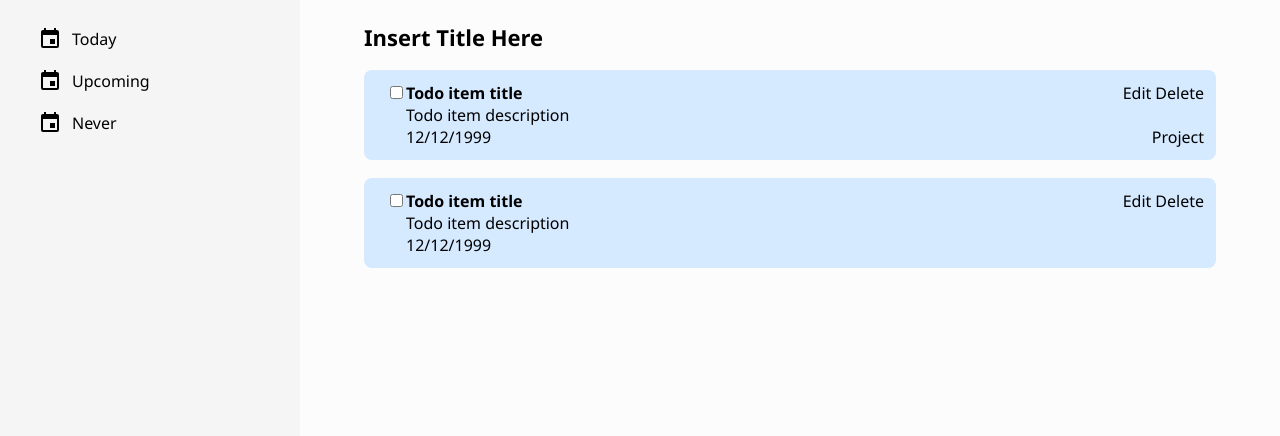
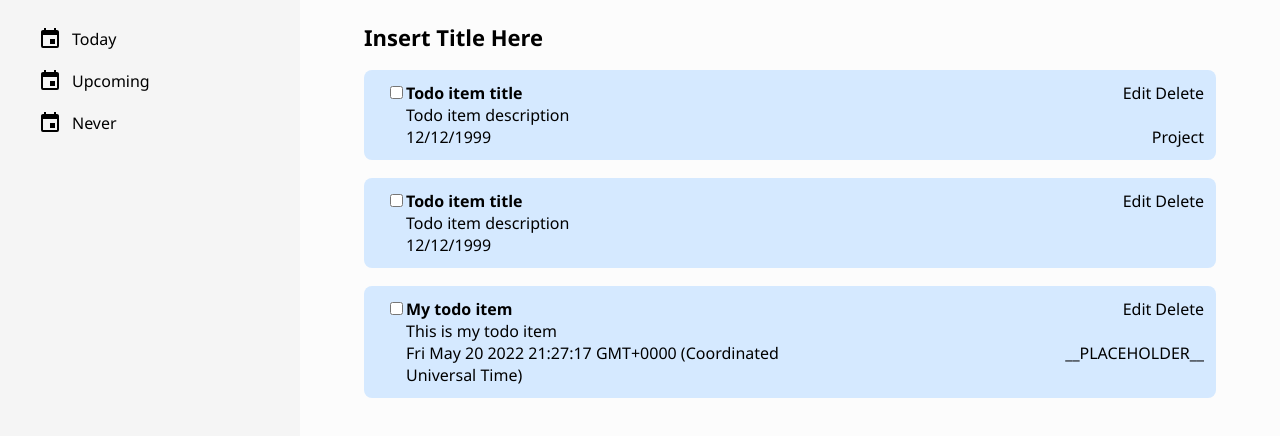
Before and after one commit to Blastose/todo-list, a website built with webpack: page src/index.html in a window 1280 px wide. Shown: the part 66-502 px from the top of the page. Built offline with nearby package versions, Linux system fonts and the light colour scheme.

Commit message:
Add view for todoitem model

```diff
--- a/package.json
+++ b/package.json
@@ -23,5 +23,8 @@
     "webpack": "^5.72.1",
     "webpack-cli": "^4.9.2",
     "webpack-dev-server": "^4.9.0"
+  },
+  "dependencies": {
+    "date-fns": "^2.28.0"
   }
 }
--- a/src/index.html
+++ b/src/index.html
@@ -70,7 +70,7 @@
                   <div class="todo-item-project-title">Project</div>
                   <div class="todo-item-actions">
                     <div class="todo-item-edit">Edit</div>
-                    <div class="todo-item-delte">Delete</div>
+                    <div class="todo-item-delete">Delete</div>
                   </div>
 
                 </div>
--- a/src/index.ts
+++ b/src/index.ts
@@ -1,2 +1,10 @@
 import './style.css'
 import * as TodoModels from './todo-models'
+import * as TodoViews from './todo-views'
+
+
+const item = new TodoModels.TodoItem('My todo item', 'This is my todo item', new Date(), TodoModels.Priority.none, false);
+const view = new TodoViews.TodoItemView(item);
+
+const container = document.querySelector('.main-todo-items');
+container?.appendChild(view.createViewElement());
--- a/src/style.css
+++ b/src/style.css
@@ -156,7 +156,7 @@ ul {
   padding: 12px;
   display: grid;
   grid-template-columns: min-content 1fr 1fr;
-  grid-template-rows: 1fr 1fr 1fr;
+  grid-template-rows: min-content min-content 1fr;
   grid-template-areas:
   "checkbox title actions"
   "checkbox description actions"
--- a/src/todo-views.ts
+++ b/src/todo-views.ts
@@ -1,4 +1,6 @@
+import { de } from 'date-fns/locale';
 import * as TodoModels from './todo-models';
+import { DOMManipulation } from './util';
 
 class TodoItemView {
   todoItem: TodoModels.TodoItem;
@@ -7,11 +9,50 @@ class TodoItemView {
     this.todoItem = todoItem;
   }
 
-  render() {
+  createViewElement(): HTMLElement {
+    const card = DOMManipulation.createElementWithClass('div', 'todo-item-card');
+    const highlight = DOMManipulation.createElementWithClass('div', 'todo-item-highlight');
+    const content = DOMManipulation.createElementWithClass('div', 'todo-item-content');
+    card.appendChild(highlight);
+    card.appendChild(content);
 
+    const labelCheckbox = DOMManipulation.createElementWithClass('label', 'todo-item-checkbox');
+    labelCheckbox.setAttribute('for', '__PLACEHOLDER__');
+    const checkbox = document.createElement('input');
+    checkbox.setAttribute('type', 'checkbox');
+    labelCheckbox.appendChild(checkbox);
+
+    const title = DOMManipulation.createElementWithClass('div', 'todo-item-title');
+    title.textContent = this.todoItem.title;
+
+    const description = DOMManipulation.createElementWithClass('div', 'todo-item-description');
+    description.textContent = this.todoItem.description;
+
+    const date = DOMManipulation.createElementWithClass('div', 'todo-item-date');
+    date.textContent = String(this.todoItem.dueDate);
+
+    const projectTitle = DOMManipulation.createElementWithClass('div', 'todo-item-project-title');
+    projectTitle.textContent = "__PLACEHOLDER__";
+
+    const actions = DOMManipulation.createElementWithClass('div', 'todo-item-actions');
+    const editButton = DOMManipulation.createElementWithClass('div', 'todo-item-edit');
+    const deleteButton = DOMManipulation.createElementWithClass('div', 'todo-item-delete');
+    editButton.textContent = "Edit";
+    deleteButton.textContent = "Delete";
+    actions.appendChild(editButton);
+    actions.appendChild(deleteButton);
+
+    content.appendChild(labelCheckbox);
+    content.appendChild(title);
+    content.appendChild(description);
+    content.appendChild(date);
+    content.appendChild(projectTitle);
+    content.appendChild(actions);
+
+    return card;
   }
+
 }
 
 
-
 export { TodoItemView }
--- /dev/null
+++ b/src/util.ts
@@ -0,0 +1,9 @@
+class DOMManipulation {
+  static createElementWithClass(elementName: string, className: string): HTMLElement {
+    const element = document.createElement(elementName);
+    element.classList.add(className);
+    return element;
+  }
+}
+
+export { DOMManipulation }
```
Also changed, not shown: 1 other file.
